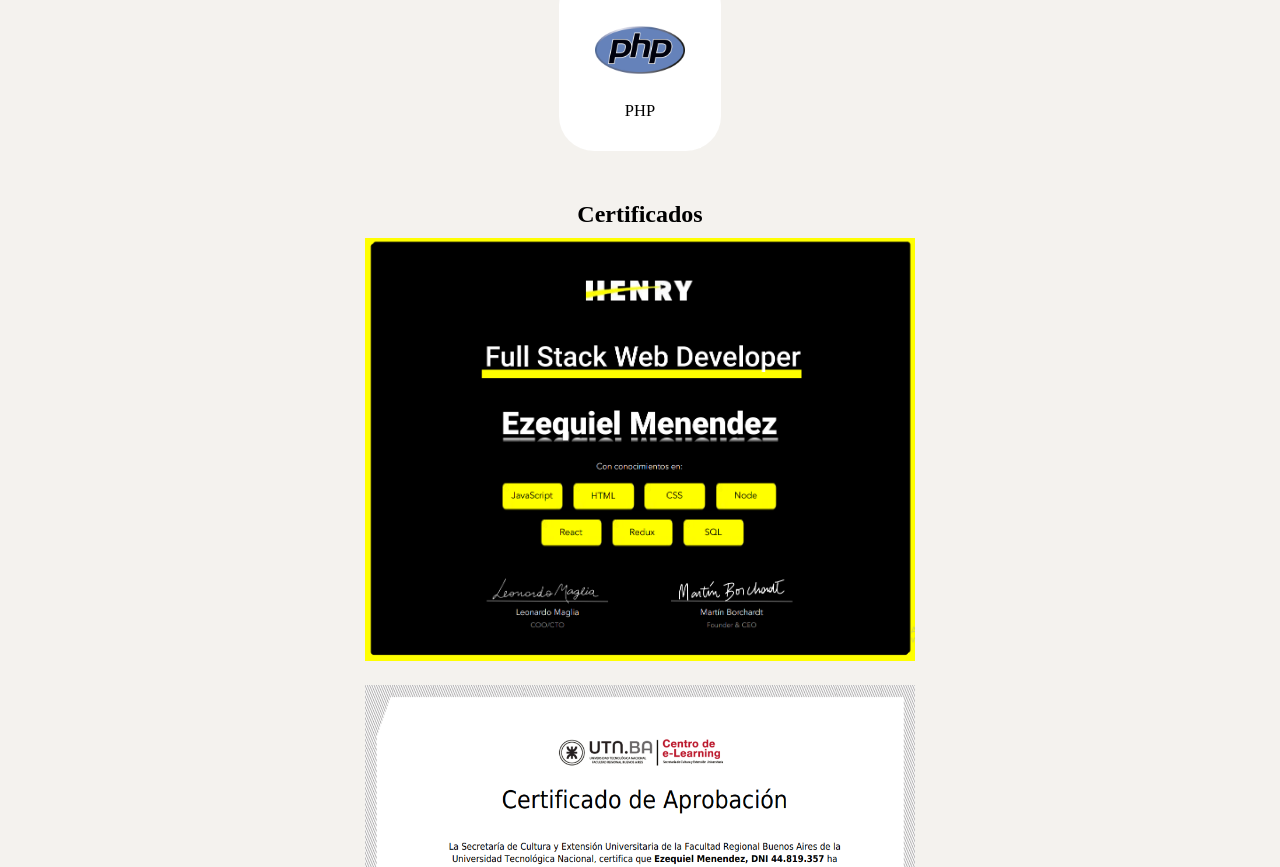
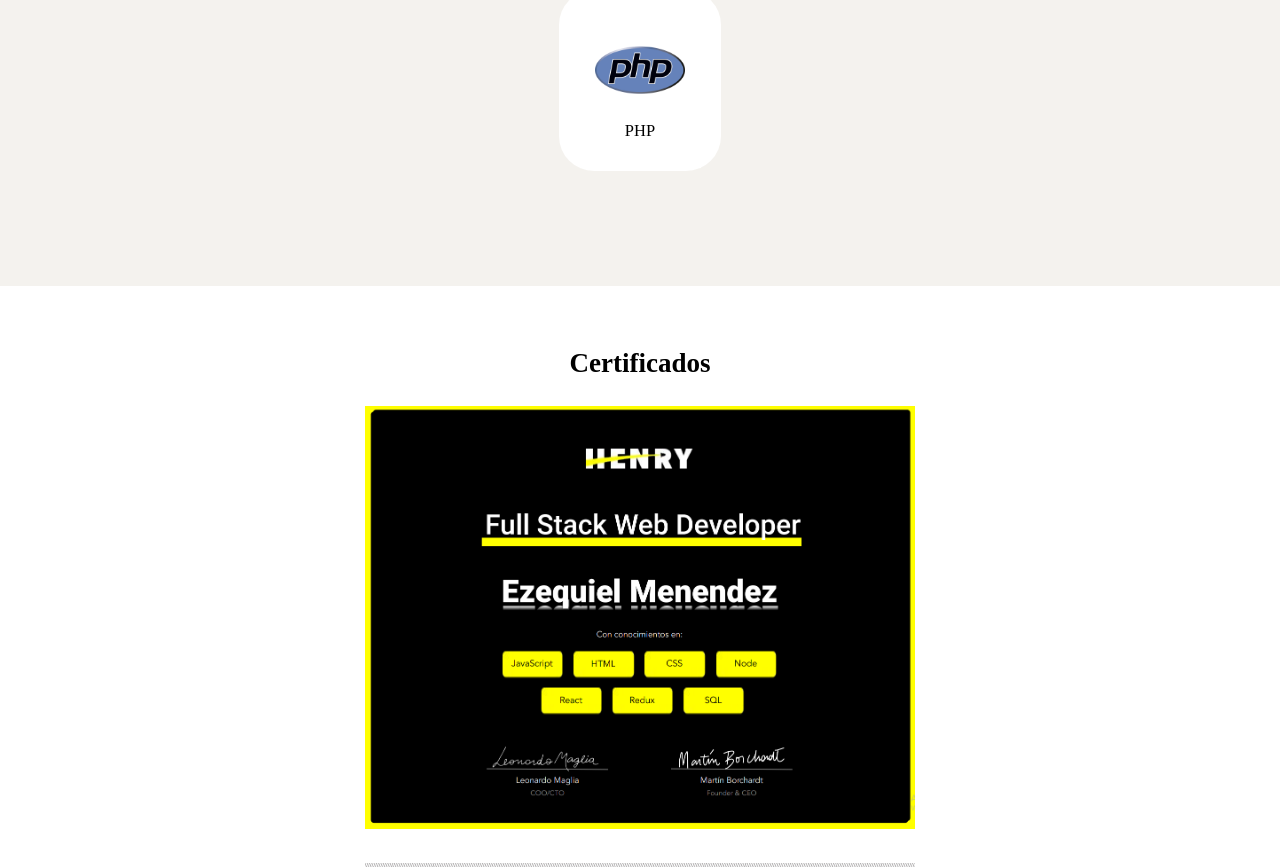
Before and after one commit to EzequielMenendez/portfolio_EM, a React (Vite) app in the folder client/: page / in a window 1280 px wide. Shown: the part 1693-2560 px from the top of the page. Built offline with nearby package versions, Linux system fonts and the light colour scheme.

Commit message:
separates Skills to Certificates

```diff
--- a/client/src/App.jsx
+++ b/client/src/App.jsx
@@ -1,4 +1,5 @@
 import AboutMe from "./components/AboutMe/AboutMe"
+import Certificates from "./components/Certificates/Certificates"
 import NavBar from "./components/NavBar/NavBar"
 import Skills from "./components/Skills/Skills"
 import Welcome from "./components/Welcome/Welcome"
@@ -10,6 +11,7 @@
       <Welcome />
       <AboutMe />
       <Skills />
+      <Certificates />
     </>
   )
 }
--- a/client/src/components/AboutMe/AboutMe.jsx
+++ b/client/src/components/AboutMe/AboutMe.jsx
@@ -3,7 +3,7 @@
 
 const AboutMe = ()=>{
     return (
-        <Slide left>
+        <Slide bottom>
             <DivAbout id="about">
                 <H2About>Sobre Mí</H2About>
                 <DivText>
--- /dev/null
+++ b/client/src/components/Certificates/Certificates.jsx
@@ -0,0 +1,27 @@
+import { Slide } from "react-reveal"
+import Henry from "../../utils/Diploma Henry.png";
+import UTN from "../../utils/Diploma UTN.png";
+import { DivCertificates, DivWhite, H2Cerificate, ImgCertificate } from "./StyledCertificates";
+
+const Certificates = () =>{
+
+    const certificates = [
+        { image: Henry, text: "Certificado de Henry" },
+        { image: UTN, text: "Certificado de la UTN" }
+    ]
+
+    return(
+        <Slide bottom>
+            <DivCertificates>
+                <H2Cerificate>Certificados</H2Cerificate>
+                {certificates.map((c, i)=>(
+                    <DivWhite key={i}>
+                        <ImgCertificate src={c.image} alt={c.text}/>
+                    </DivWhite>
+                ))}
+            </DivCertificates>
+        </Slide>
+    )
+}
+
+export default Certificates
--- /dev/null
+++ b/client/src/components/Certificates/StyledCertificates.js
@@ -0,0 +1,39 @@
+import styled from "styled-components"
+
+export const ImgCertificate = styled.img`
+    max-width: 550px;
+    @media (max-width: 690px) {
+        max-width: 450px;
+    }
+    @media (max-width: 580px) {
+        max-width: 400px;
+    }
+    @media (max-width: 460px) {
+        max-width: 300px;
+    }
+    @media (max-width: 370px) {
+        max-width: 260px;
+    }
+    margin: 15px;
+    background-color: #ffffff;
+`
+
+export const DivCertificates = styled.div`
+    display: flex;
+    flex-direction: column;
+    justify-content: center;
+    align-items: center;
+    background-color: #ffffff;
+    padding-top: 50px;
+    padding-bottom: 35px;
+`
+
+export const H2Cerificate = styled.h2`
+    background-color: #ffffff;
+    font-size: 27px;
+    margin: 12px;
+`
+
+export const DivWhite = styled.div`
+    background-color: #ffffff;
+`
--- a/client/src/components/Skills/Skills.jsx
+++ b/client/src/components/Skills/Skills.jsx
@@ -4,10 +4,8 @@
 import Php from "../../utils/php-logo.png";
 import Postgre from "../../utils/Postgresql_logo.png";
 import ReactLogo from "../../utils/react-logo.png";
-import Henry from "../../utils/Diploma Henry.png";
-import UTN from "../../utils/Diploma UTN.png";
-import { DivCardSkill, DivContainerSkills, DivSkills, ImgCertificate, ImgSkill, PSkill } from "./StyledSkills";
-import { Fade, Slide } from "react-reveal";
+import { DivCardSkill, DivContainerSkills, DivSkills, ImgSkill, PSkill } from "./StyledSkills";
+import { Fade } from "react-reveal";
 
 
 const Skills = ()=>{
@@ -20,11 +18,6 @@
         { image: TypeScript, text: "TypeScript" },
         { image: Php, text: "PHP" },
     ];
-
-    const certificates = [
-        { image: Henry, text: "Certificado de Henry" },
-        { image: UTN, text: "Certificado de la UTN" }
-    ]
 
     return(
         <DivContainerSkills>
@@ -39,14 +32,6 @@
                     ))}
                 </DivSkills>
             </Fade>
-            <h2>Certificados</h2>
-            <Slide bottom cascade>
-                {certificates.map((c, i)=>(
-                    <div key={i}>
-                        <ImgCertificate src={c.image} alt={c.text}/>
-                    </div>
-                ))}
-            </Slide>
         </DivContainerSkills>
     )
 }
--- a/client/src/components/Skills/StyledSkills.js
+++ b/client/src/components/Skills/StyledSkills.js
@@ -42,23 +42,6 @@
     flex-direction: column;
     justify-content: center;
     align-items: center;
-    margin-top: 50px;
-    margin-bottom: 45px;
+    padding-top: 70px;
+    padding-bottom: 65px;
 `
-
-export const ImgCertificate = styled.img`
-    max-width: 550px;
-    @media (max-width: 690px) {
-        max-width: 450px;
-    }
-    @media (max-width: 580px) {
-        max-width: 400px;
-    }
-    @media (max-width: 460px) {
-        max-width: 300px;
-    }
-    @media (max-width: 370px) {
-        max-width: 260px;
-    }
-    margin: 10px;
-`
```
